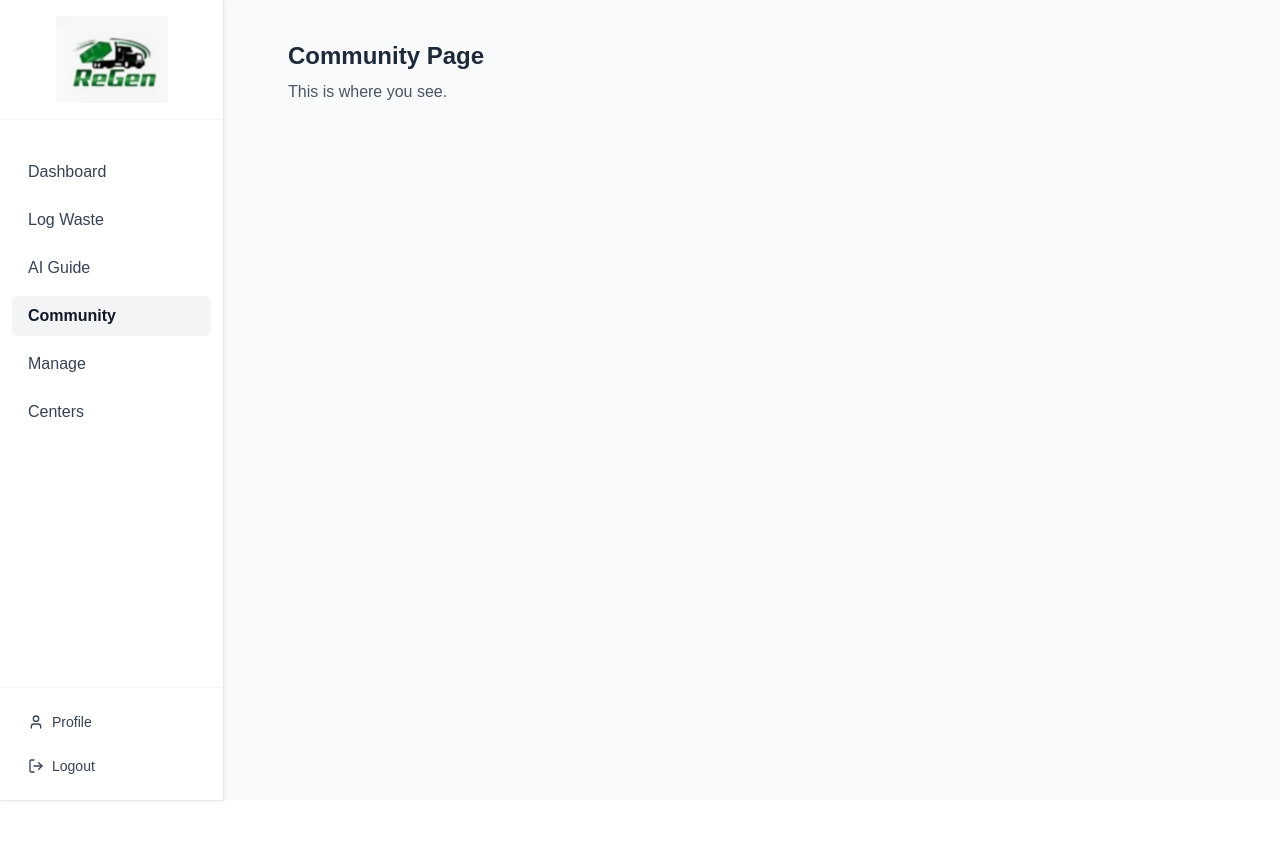
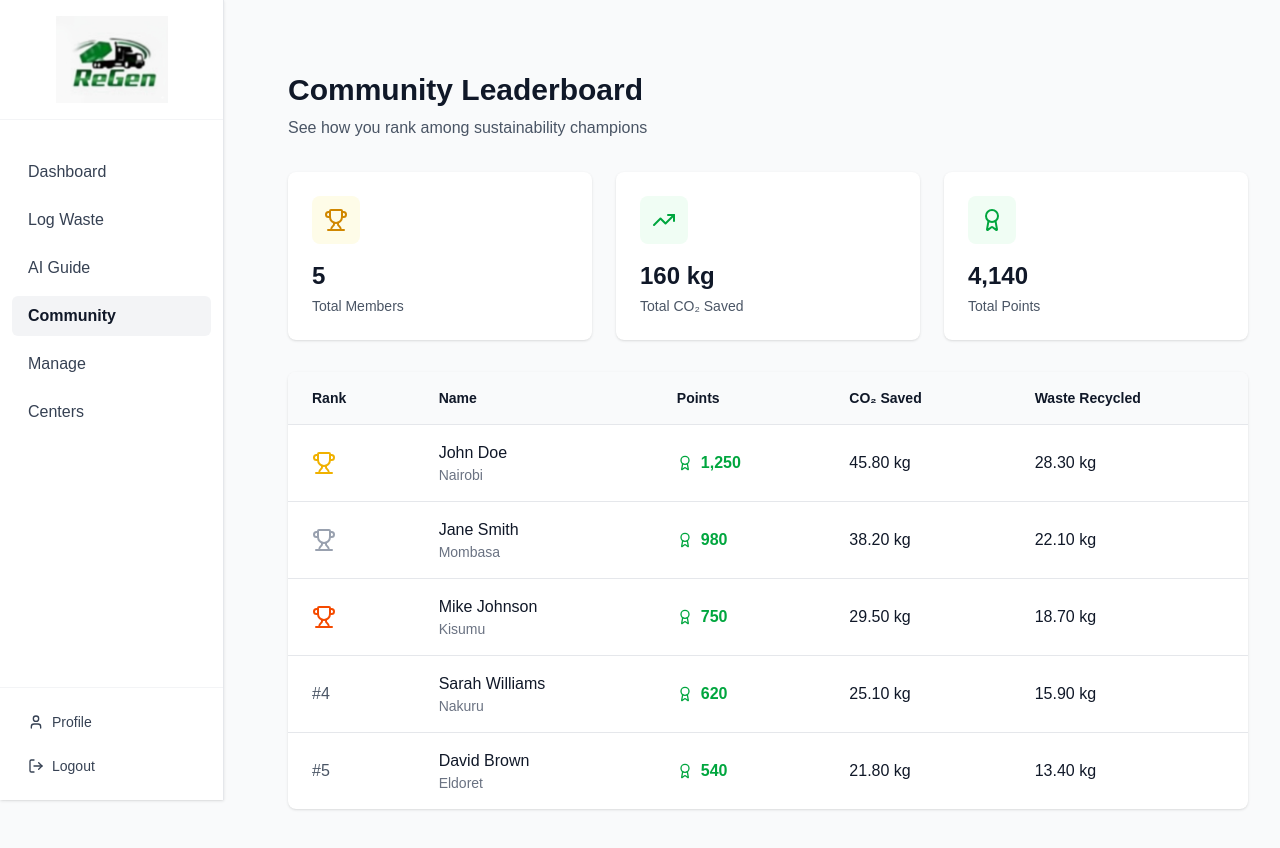
Before and after one commit to Jeremymarube/regen, a Next.js app in the folder client/: page /dashboard/community in a window 1280 px wide. Shown: the top 848 px of the page. Before the commit the page ends 800 px from the top, so only its background shows below. Built offline with nearby package versions, Linux system fonts and the light colour scheme; a web font is replaced by a local one.

Commit message:
added frontend community page with mock data

```diff
--- a/client/src/app/dashboard/community/page.jsx
+++ b/client/src/app/dashboard/community/page.jsx
@@ -1,8 +1,133 @@
-export default function LogPage() {
+'use client';
+import { useState, useEffect } from 'react';
+import { Trophy, TrendingUp, Award } from 'lucide-react';
+
+const mockLeaderboard = [
+  { id: '1', name: 'John Doe', location: 'Nairobi', points: 1250, total_co2_saved: 45.8, total_waste_recycled: 28.3 },
+  { id: '2', name: 'Jane Smith', location: 'Mombasa', points: 980, total_co2_saved: 38.2, total_waste_recycled: 22.1 },
+  { id: '3', name: 'Mike Johnson', location: 'Kisumu', points: 750, total_co2_saved: 29.5, total_waste_recycled: 18.7 },
+  { id: '4', name: 'Sarah Williams', location: 'Nakuru', points: 620, total_co2_saved: 25.1, total_waste_recycled: 15.9 },
+  { id: '5', name: 'David Brown', location: 'Eldoret', points: 540, total_co2_saved: 21.8, total_waste_recycled: 13.4 },
+];
+
+export default function Community() {
+  const [leaderboard, setLeaderboard] = useState([]);
+  const [loading, setLoading] = useState(true);
+
+  useEffect(() => {
+    setTimeout(() => {
+      const rankedData = mockLeaderboard.map((profile, index) => ({
+        ...profile,
+        rank: index + 1
+      }));
+      setLeaderboard(rankedData);
+      setLoading(false);
+    }, 1000);
+  }, []);
+
+  if (loading) {
+    return (
+      <div className="min-h-screen flex items-center justify-center">
+        <div className="animate-spin rounded-full h-12 w-12 border-4 border-green-600 border-t-transparent"></div>
+      </div>
+    );
+  }
+
   return (
-    <div>
-      <h1 className="text-2xl font-bold text-gray-800">Community Page</h1>
-      <p className="mt-2 text-gray-600">This is where you see.</p>
+    <div className="min-h-screen bg-gray-50 py-8">
+      <div className="max-w-6xl mx-auto">
+        <div className="mb-8">
+          <h1 className="text-3xl font-bold text-gray-900">Community Leaderboard</h1>
+          <p className="text-gray-600 mt-2">See how you rank among sustainability champions</p>
+        </div>
+
+        <div className="grid md:grid-cols-3 gap-6 mb-8">
+          <StatCard
+            icon={<Trophy className="w-6 h-6 text-yellow-600" />}
+            label="Total Members"
+            value={leaderboard.length.toString()}
+            bgColor="bg-yellow-50"
+          />
+          <StatCard
+            icon={<TrendingUp className="w-6 h-6 text-green-600" />}
+            label="Total CO₂ Saved"
+            value={`${leaderboard.reduce((sum, p) => sum + p.total_co2_saved, 0).toFixed(0)} kg`}
+            bgColor="bg-green-50"
+          />
+          <StatCard
+            icon={<Award className="w-6 h-6 text-green-600" />}
+            label="Total Points"
+            value={leaderboard.reduce((sum, p) => sum + p.points, 0).toLocaleString()}
+            bgColor="bg-green-50"
+          />
+        </div>
+
+        <div className="bg-white rounded-lg shadow-sm overflow-hidden">
+          <div className="overflow-x-auto">
+            <table className="w-full">
+              <thead className="bg-gray-50 border-b border-gray-200">
+                <tr>
+                  <th className="px-6 py-4 text-left text-sm font-semibold text-gray-900">Rank</th>
+                  <th className="px-6 py-4 text-left text-sm font-semibold text-gray-900">Name</th>
+                  <th className="px-6 py-4 text-left text-sm font-semibold text-gray-900">Points</th>
+                  <th className="px-6 py-4 text-left text-sm font-semibold text-gray-900">CO₂ Saved</th>
+                  <th className="px-6 py-4 text-left text-sm font-semibold text-gray-900">Waste Recycled</th>
+                </tr>
+              </thead>
+              <tbody className="divide-y divide-gray-200">
+                {leaderboard.map((entry) => (
+                  <LeaderboardRow key={entry.id} entry={entry} />
+                ))}
+              </tbody>
+            </table>
+          </div>
+        </div>
+      </div>
     </div>
   );
 }
+
+function StatCard({ icon, label, value, bgColor }) {
+  return (
+    <div className="bg-white rounded-lg shadow-sm p-6">
+      <div className={`w-12 h-12 ${bgColor} rounded-lg flex items-center justify-center mb-4`}>
+        {icon}
+      </div>
+      <div className="text-2xl font-bold text-gray-900 mb-1">{value}</div>
+      <div className="text-gray-600 text-sm">{label}</div>
+    </div>
+  );
+}
+
+function LeaderboardRow({ entry }) {
+  const getRankDisplay = (rank) => {
+    if (rank === 1) return <Trophy className="w-6 h-6 text-yellow-500" />;
+    if (rank === 2) return <Trophy className="w-6 h-6 text-gray-400" />;
+    if (rank === 3) return <Trophy className="w-6 h-6 text-orange-600" />;
+    return <span className="text-gray-600 font-medium">#{rank}</span>;
+  };
+
+  return (
+    <tr className="hover:bg-gray-50 transition">
+      <td className="px-6 py-4">
+        <div className="flex items-center">{getRankDisplay(entry.rank)}</div>
+      </td>
+      <td className="px-6 py-4">
+        <div className="font-medium text-gray-900">{entry.name}</div>
+        <div className="text-sm text-gray-500">{entry.location || 'Location not set'}</div>
+      </td>
+      <td className="px-6 py-4">
+        <div className="flex items-center space-x-2">
+          <Award className="w-4 h-4 text-green-600" />
+          <span className="font-semibold text-green-600">{entry.points.toLocaleString()}</span>
+        </div>
+      </td>
+      <td className="px-6 py-4">
+        <span className="text-gray-900">{entry.total_co2_saved.toFixed(2)} kg</span>
+      </td>
+      <td className="px-6 py-4">
+        <span className="text-gray-900">{entry.total_waste_recycled.toFixed(2)} kg</span>
+      </td>
+    </tr>
+  );
+}
```
